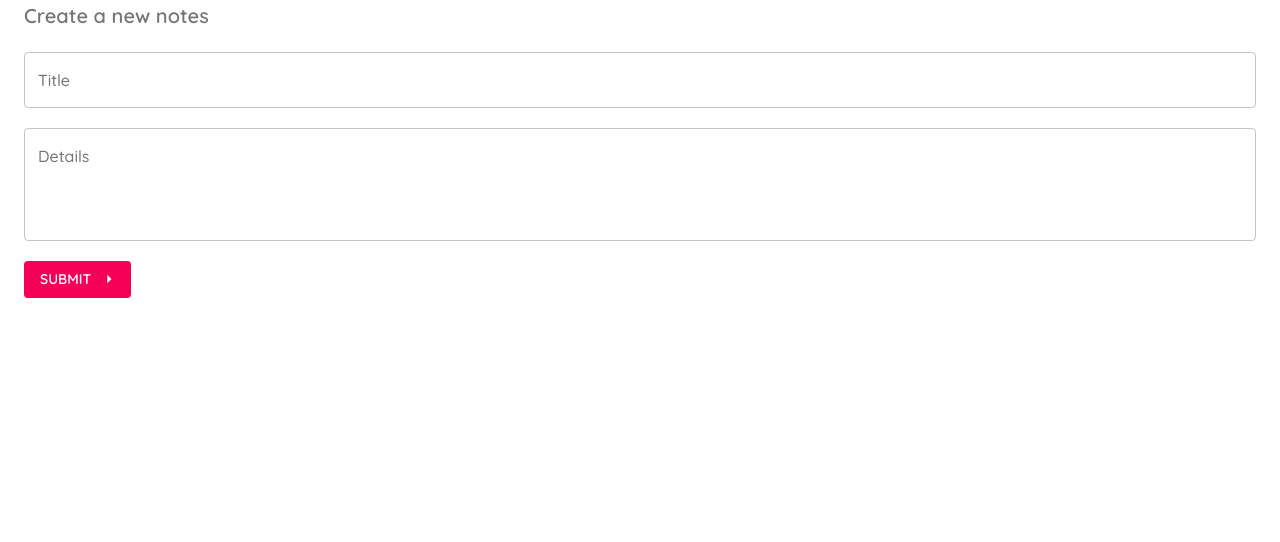
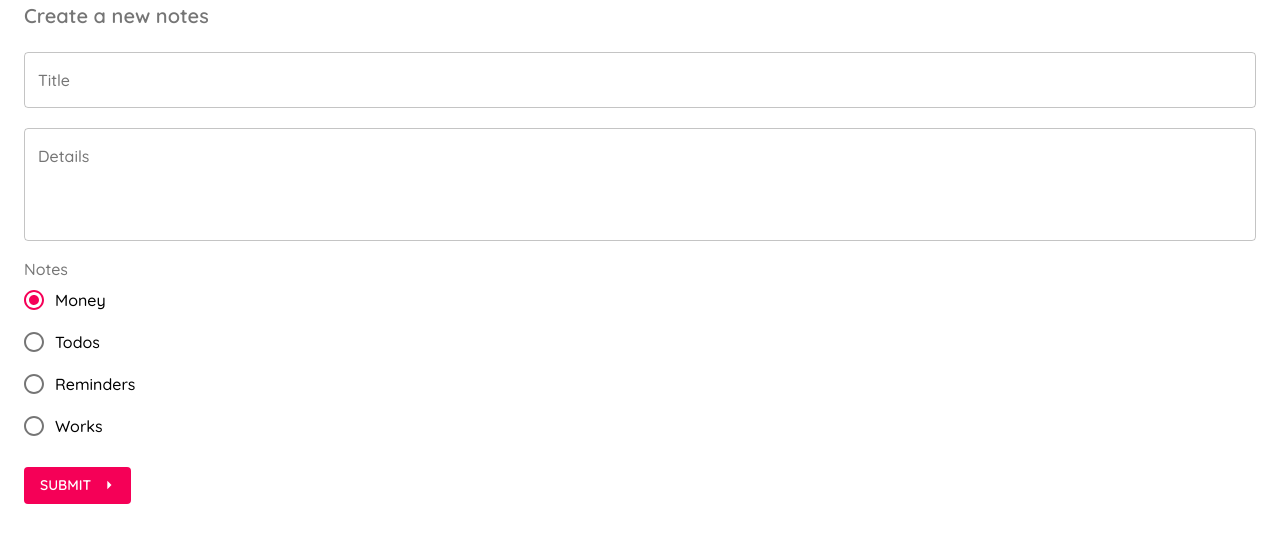
Before and after one commit to dragonregure/material-ui-tut, a React (Create React App) app: page /create in a window 1280 px wide. Shown: the top 542 px of the page. Built offline with nearby package versions, Linux system fonts and the light colour scheme.

Commit message:
lesson-9-jsonServer

```diff
--- /dev/null
+++ b/data/db.json
@@ -0,0 +1,28 @@
+{
+  "notes": [
+    {
+      "id": 1,
+      "title": "First title!",
+      "detail": "This is the detail",
+      "category": "works"
+    },
+    {
+      "id": 2,
+      "title": "Second title!",
+      "detail": "Aliquip amet quis aliquip consequat veniam. Tempor sunt duis aliqua aute culpa nulla magna mollit dolor Lorem do est Lorem nulla. Qui veniam enim Lorem in nisi sit sint dolore dolore magna aliquip. Et non mollit dolor id do elit voluptate. Nulla id ullamco minim officia ex commodo enim reprehenderit aliqua irure aliqua. Eu aute reprehenderit voluptate nulla nisi occaecat tempor eu.",
+      "category": "reminders"
+    },
+    {
+      "id": 3,
+      "title": "Third title!",
+      "detail": "This is the detail",
+      "category": "todos"
+    },
+    {
+      "title": "New",
+      "detail": "Hello world!",
+      "category": "works",
+      "id": 4
+    }
+  ]
+}
--- a/src/pages/Create.js
+++ b/src/pages/Create.js
@@ -1,14 +1,17 @@
 import React, { useState } from 'react';
-import { Typography, Button, Container, makeStyles, TextField } from '@material-ui/core';
+import {
+        Typography, Button, Container, makeStyles, TextField, RadioGroup,
+        Radio, FormControl, FormLabel, FormControlLabel
+      } from '@material-ui/core';
 import ArrowRightIcon from '@material-ui/icons/ArrowRight';
+import { ClassTwoTone } from '@material-ui/icons';
+import { useHistory } from 'react-router-dom';
 
 const useStyles = makeStyles({
   formItem: {
-    marginBottom: 20
-  },
-  form: {
     marginBottom: 20,
-    marginTop: 20
+    marginTop: 20,
+    display: 'block'
   }
 });
 
@@ -16,8 +19,10 @@ const useStyles = makeStyles({
 
 export default function Create() {
   const styleClasses = useStyles();
+  const history = useHistory();
   const [title, setTitle] = useState('');
   const [detail, setDetail] = useState('');
+  const [category, setCategory] = useState('money');
   const [errorTitle, setErrorTitle] = useState(false);
   const [errorDetail, setErrorDetail] = useState(false);
 
@@ -29,7 +34,17 @@ export default function Create() {
     if(title === '') setErrorTitle(true);
     if(detail === '') setErrorDetail(true);
 
-    if(title && detail) console.log(title, detail);
+    if(title && detail) {
+      fetch('http://localhost:3003/notes', {
+        method: 'POST',
+        headers: {
+          'Content-Type': 'application/json'
+        },
+        body: JSON.stringify({ title, detail, category })
+      })
+      .then(() => history.push('/'))
+      .catch(err => console.log(err));
+    }
   }
 
   return (
@@ -43,7 +58,7 @@ export default function Create() {
         Create a new notes
       </Typography>
 
-      <form action="" onSubmit={(e) => handleSubmit(e)} className={styleClasses.form}>
+      <form action="" onSubmit={(e) => handleSubmit(e)} noValidate>
         <TextField
           fullWidth
           label="Title"
@@ -64,13 +79,23 @@ export default function Create() {
           error={errorDetail}
         />
 
+        <FormControl className={styleClasses.formItem}>
+          <FormLabel>Notes</FormLabel>
+          <RadioGroup value={category} onChange={(e) => setCategory(e.target.value)}>
+            <FormControlLabel value="money" label="Money" control={<Radio />}/>
+            <FormControlLabel value="todos" label="Todos" control={<Radio />}/>
+            <FormControlLabel value="reminders" label="Reminders" control={<Radio />}/>
+            <FormControlLabel value="works" label="Works" control={<Radio />}/>
+          </RadioGroup>
+        </FormControl>
+
+
         <Button
           variant="contained"
           type="submit"
           color="secondary"
           disableElevation
           endIcon={<ArrowRightIcon />}
-        className={styleClasses.formItem}
         >
           Submit
         </Button>
--- a/src/pages/Notes.js
+++ b/src/pages/Notes.js
@@ -1,9 +1,21 @@
-import React from 'react'
+import React, { useEffect, useState } from 'react'
 
 export default function Notes() {
+  const [notes, setNotes] = useState([]);
+  useEffect(() => {
+    fetch('http://localhost:3003/notes')
+    .then(res => res.json())
+    .then(data => setNotes(data));
+  }, []);
   return (
     <div>
-      Notes page
+      {
+        notes.map(notes => {
+          return (
+            <p key={notes.id}>{notes.title}</p>
+          );
+        })
+      }
     </div>
   )
 }
```
Lines whose indentation alone changed are shown as unchanged.
